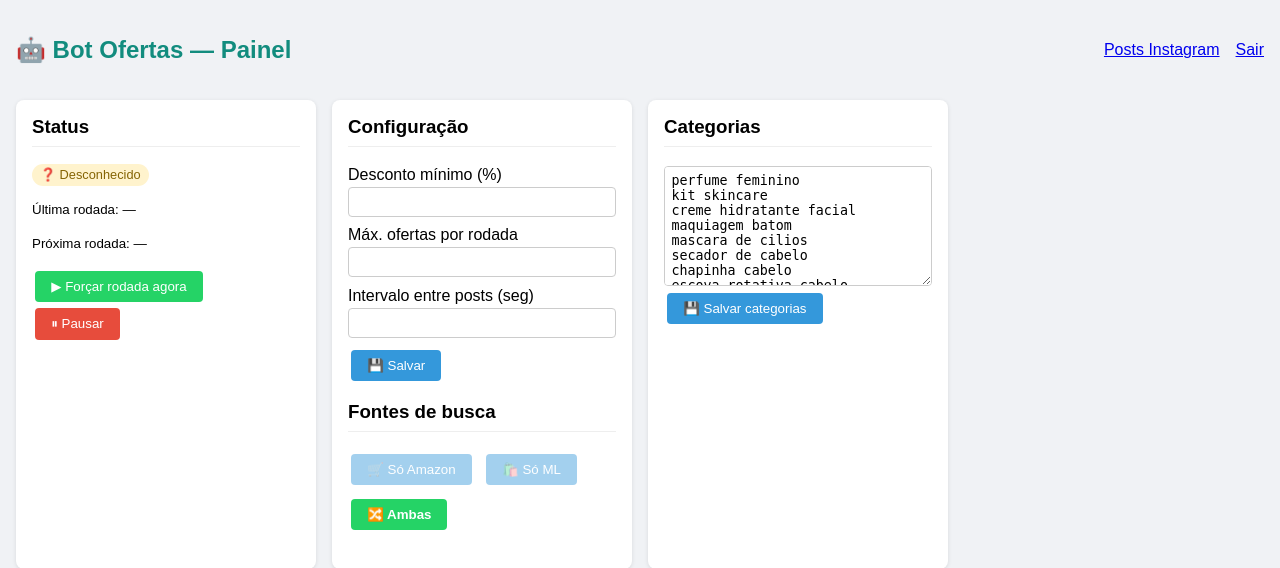
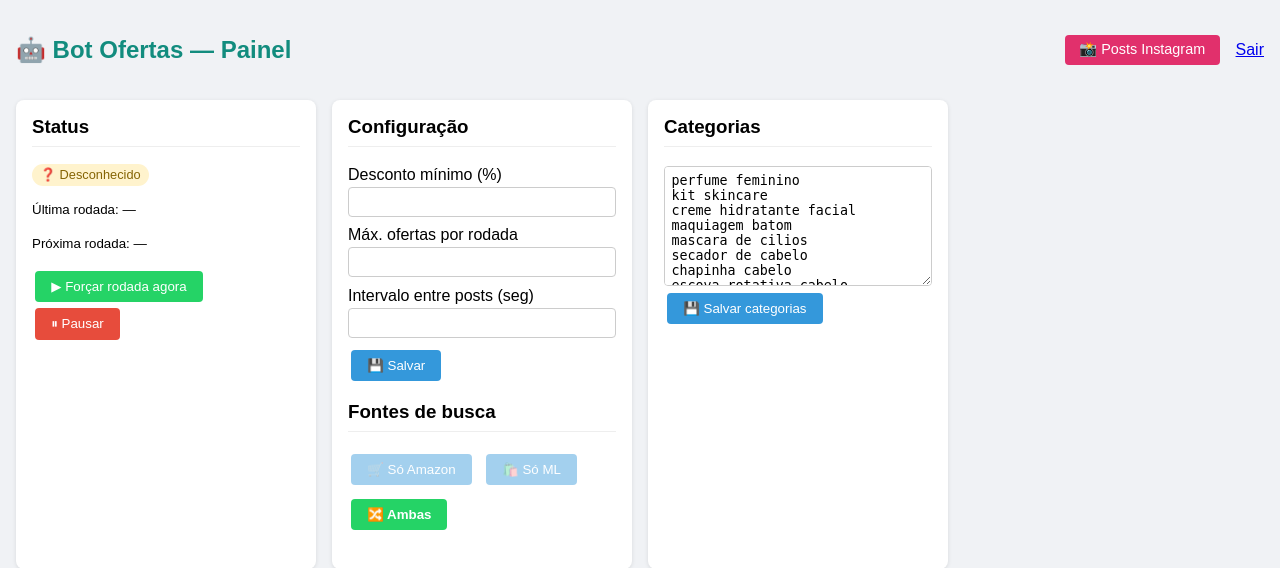
Before and after one commit to matheusmoraesnascimento-beep/bot-ofertas-whatsapp, a Flask app: page / in a window 1280 px wide. Shown: the top 568 px of the page. Run offline with Flask 3, Linux system fonts and the light colour scheme; the visitor is signed in with stand-in values (Sample User, id 1); data that the repository does not hold is empty.

Commit message:
feat: botão Posts Instagram na navbar do painel

```diff
--- a/painel/templates/index.html
+++ b/painel/templates/index.html
@@ -30,7 +30,7 @@
   <nav>
     <h1>🤖 Bot Ofertas — Painel</h1>
     <div style="display:flex;gap:1rem;align-items:center">
-      <a href="/instagram-posts">Posts Instagram</a>
+      <a href="/instagram-posts" style="background:#e1306c;color:white;padding:.4rem .9rem;border-radius:4px;text-decoration:none;font-size:.9rem;">📸 Posts Instagram</a>
       <a href="/logout">Sair</a>
     </div>
   </nav>
```
